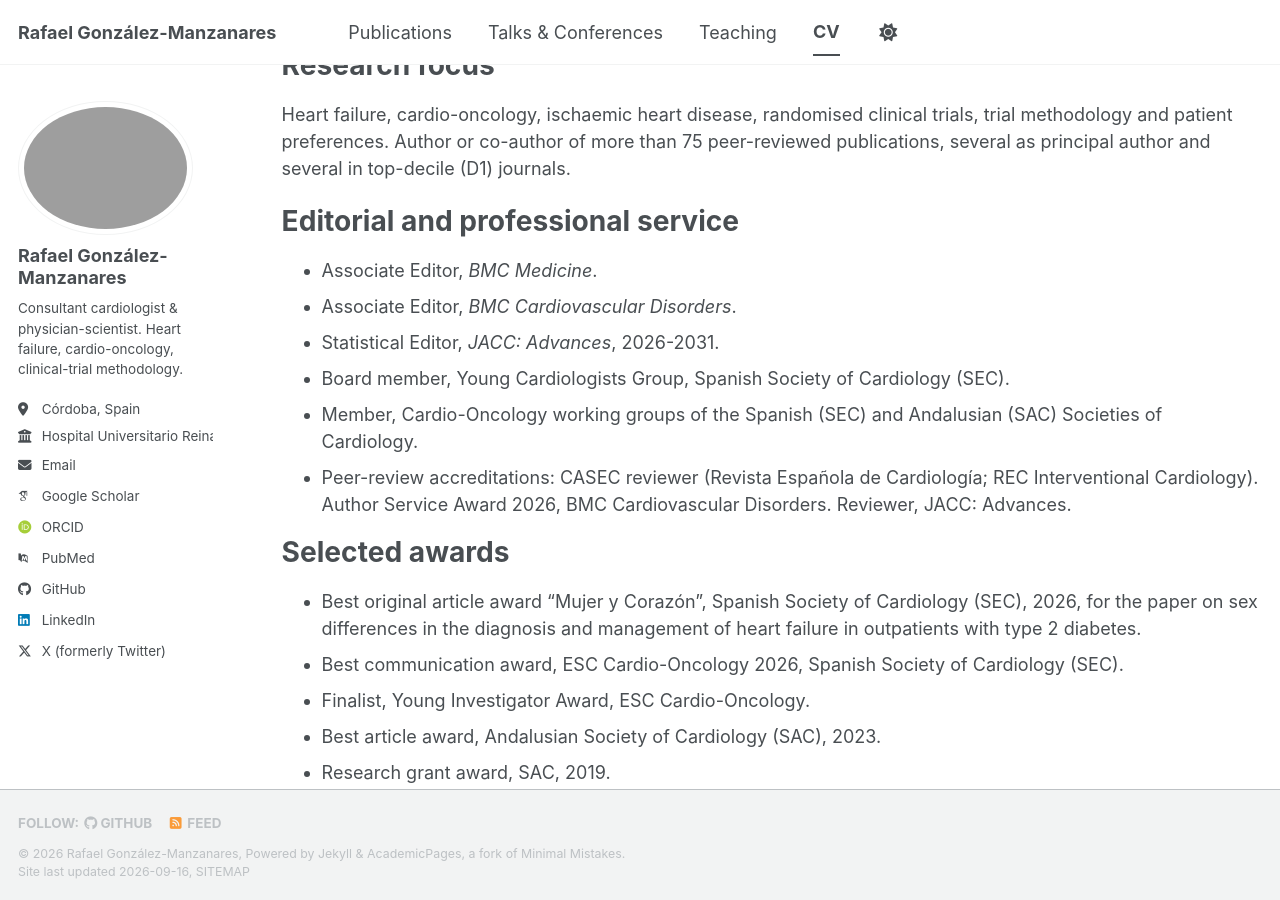
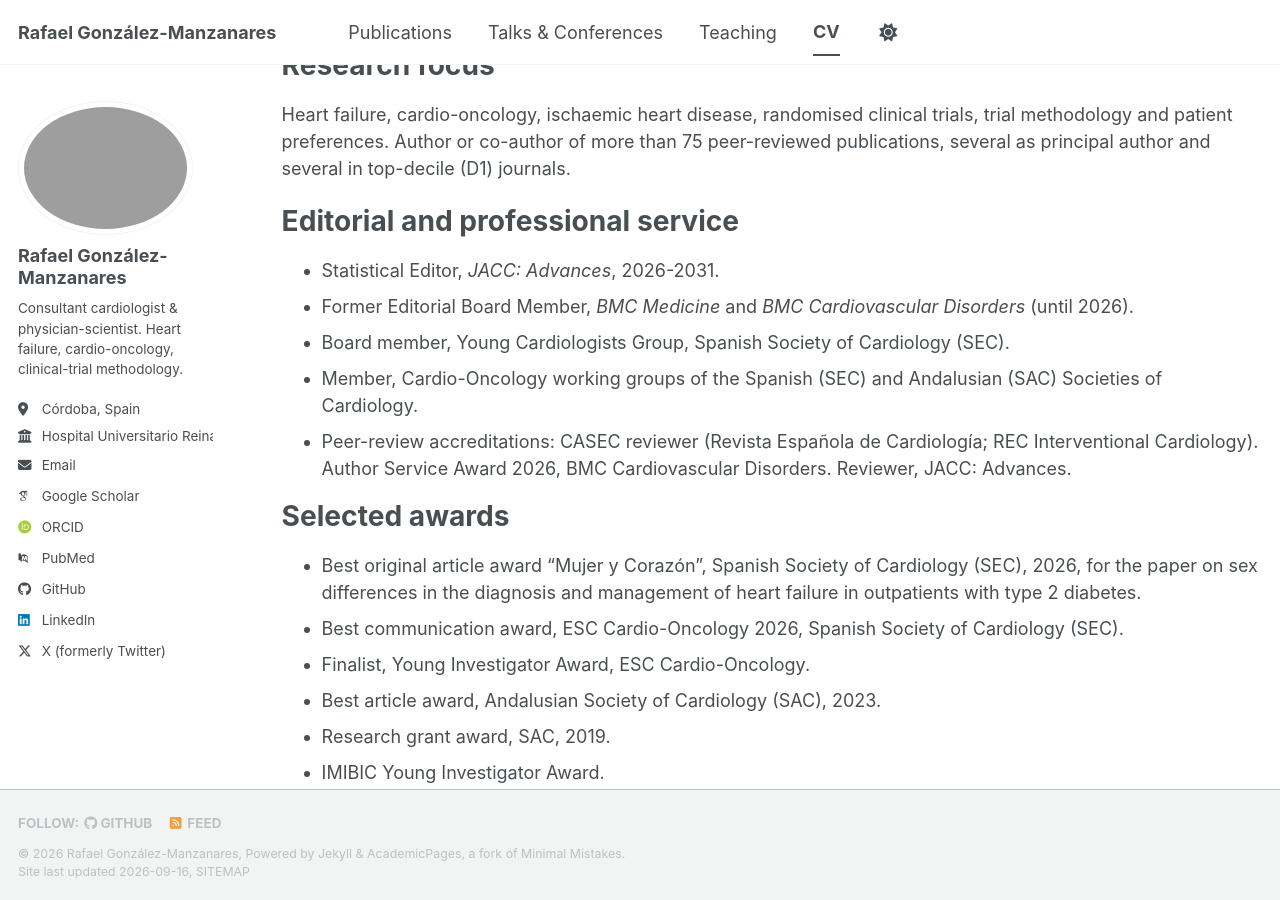
Before and after one commit to rafaelglezm/rafaelglezm.github.io, a Jekyll site: the page built from _pages/cv.md, in a window 1280 px wide and 900 px high, scrolled down 1069 px. Built offline with Jekyll 4.4.1, drawn with Linux system fonts in a browser that asks for light colours; some web fonts are replaced; a script bundle is joined from its source files by our own code; library files that are not in the unit come from our copies.

Commit message:
Remove BMC Associate Editor roles from About and CV (stepped down Sept 2026)
2026-09-16 — Retirados los cargos de Associate Editor en BMC Medicine y BMC Cardiovascular Disorders (baja voluntaria sept 2026): About y CV; en CV quedan como 'Former Editorial Board Member (until 2026)'.

Co-Authored-By: Claude Fable 5.1 <noreply@anthropic.com>

```diff
--- a/_pages/cv.md
+++ b/_pages/cv.md
@@ -39,9 +39,8 @@ Heart failure, cardio-oncology, ischaemic heart disease, randomised clinical tri
 
 Editorial and professional service
 ======
-* Associate Editor, *BMC Medicine*.
-* Associate Editor, *BMC Cardiovascular Disorders*.
 * Statistical Editor, *JACC: Advances*, 2026-2031.
+* Former Editorial Board Member, *BMC Medicine* and *BMC Cardiovascular Disorders* (until 2026).
 * Board member, Young Cardiologists Group, Spanish Society of Cardiology (SEC).
 * Member, Cardio-Oncology working groups of the Spanish (SEC) and Andalusian (SAC) Societies of Cardiology.
 * Peer-review accreditations: CASEC reviewer (Revista Española de Cardiología; REC Interventional Cardiology). Author Service Award 2026, BMC Cardiovascular Disorders. Reviewer, JACC: Advances.
```
Also changed, not shown: _pages/about.md (+1 -1 lines).
